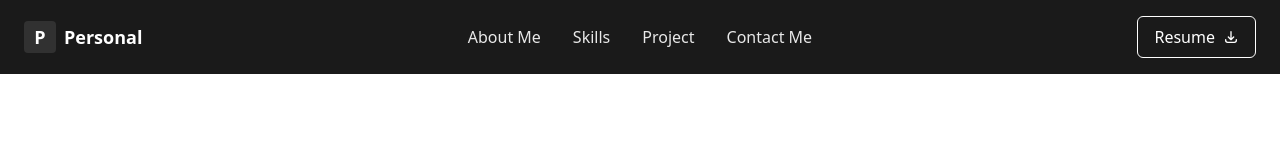
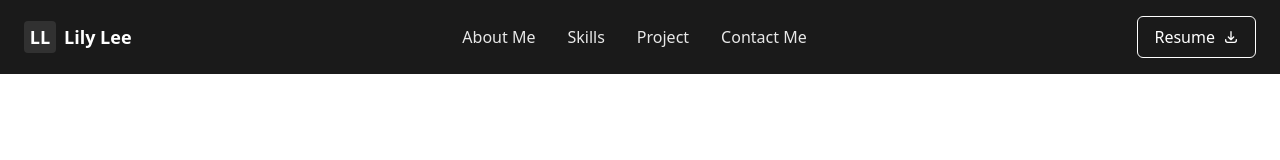
Before and after one commit to devilylee-portfolio/main, a Next.js app: page / in a window 1280 px wide. Shown: the top 160 px of the page. Built offline with nearby package versions, Linux system fonts and the light colour scheme.

Commit message:
Update header

```diff
--- a/src/components/Header.tsx
+++ b/src/components/Header.tsx
@@ -46,9 +46,9 @@ export default function Header() {
 					href="/"
 					className="flex items-center gap-2 font-semibold text-lg transition-transform duration-300 hover:scale-105">
 					<span className="w-8 h-8 rounded bg-white/10 flex items-center justify-center text-lg font-bold transition-transform duration-300 hover:rotate-12">
-						P
+						LL
 					</span>
-					Personal
+					Lily Lee
 				</Link>
 				<nav className="hidden md:flex items-center gap-8">
 					{navLinks.map(({ href, label }) => (
```
